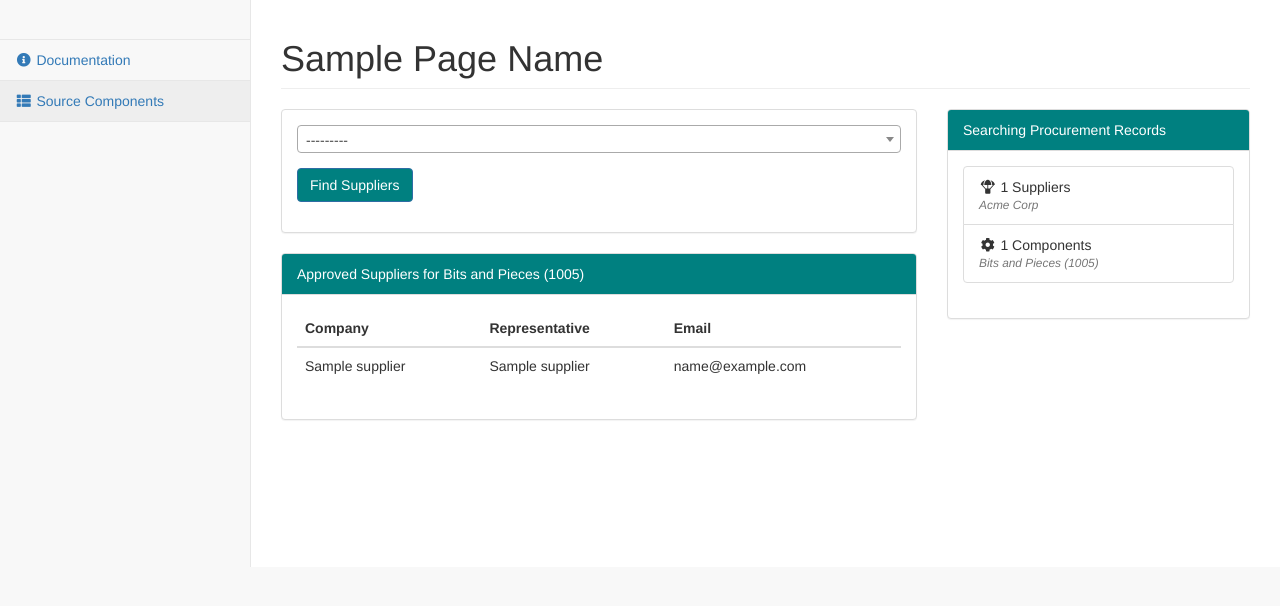
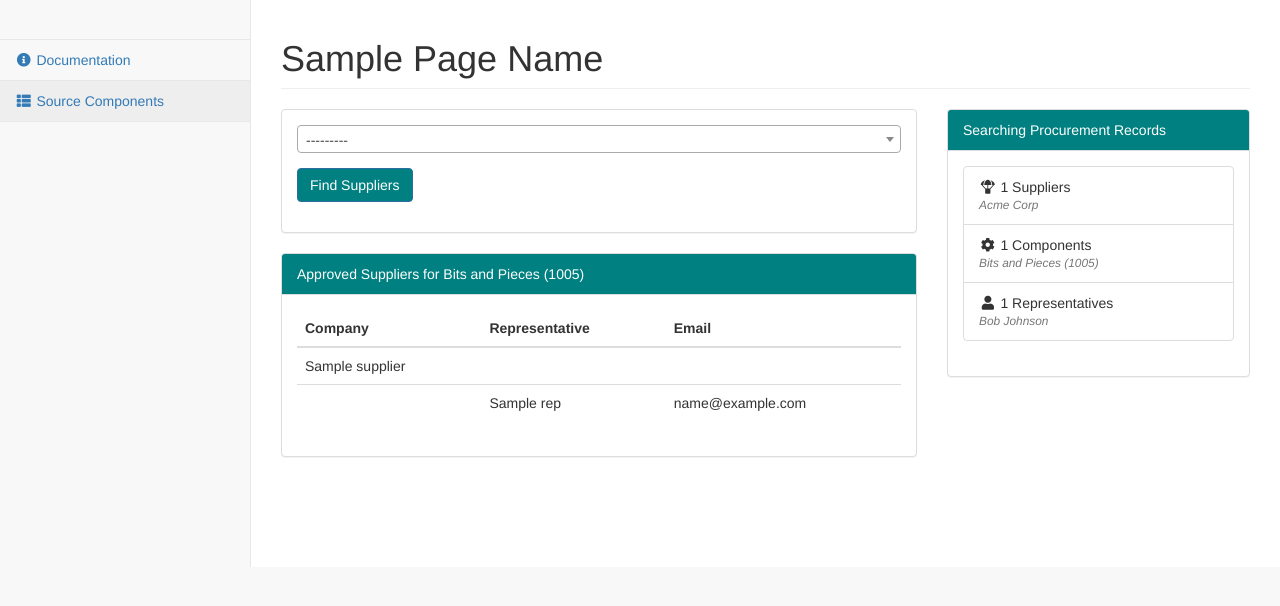
Before and after one commit to cmullan1/Django-Coding-Assignment, a Django app: template procurement/templates/procurement/source_components.html in a window 1280 px wide. Shown: the part 52-658 px from the top of the page. Run offline with Django 3.2, Linux system fonts and the light colour scheme; data comes from the database, SQL or seed files in the repository; both versions use the stored data as it was after the commit; the template is opened without the code that fills it: values that come from a table or form of the project are taken from there, most other values are stand-ins (such as "Sample title", 1, 10 or a date in 2020); some libraries are stand-ins or nearby versions.

Commit message:
First commit

```diff
--- a/procurement/models.py
+++ b/procurement/models.py
@@ -57,12 +57,44 @@ class Supplier(DashboardModel):
     Model which represents an individual or organisation which supplies components
     """
     name = models.CharField(max_length=255)
-    representative_name = models.CharField(max_length=255, null=True, blank=True)
-    representative_email = models.EmailField(max_length=255, null=True, blank=True)
+    # CMM -- Moved the representative name and email to the the Representative model
+    #representative_name = models.CharField(max_length=255, null=True, blank=True)
+    #representative_email = models.EmailField(max_length=255, null=True, blank=True)
     is_authorized = models.BooleanField()
+
+    """
+    CMM -- Added ordering by name for consistency with the other model classes and
+    to order the displayed suppliers alphabetically
+    """
+    class Meta:
+        ordering = ("name",)
 
     def __str__(self):
         return '{}'.format(self.name)
+
+
+"""
+CMM -- Added the Representative model class to allow each supplier to have more than
+       one representative
+"""
+class Representative(DashboardModel):
+    """
+    CMM -- Model which represents a supplier's representative.
+    """
+    representative_name = models.CharField(max_length=255)
+    representative_email = models.EmailField(max_length=255, null=True, blank=True)
+
+    """
+    CMM -- Added the supplier as a foreign key.  Allowed cascading deletes (if the supplier is deleted,
+           associated representatives are also deleted.
+    """
+    supplier = models.ForeignKey('Supplier', on_delete=models.CASCADE)
+
+    class Meta:
+        ordering = ("representative_name",)
+
+    def __str__(self):
+        return '{}'.format(self.representative_name)
 
 
 class Component(DashboardModel):
--- a/procurement/templates/procurement/documentation.html
+++ b/procurement/templates/procurement/documentation.html
@@ -45,9 +45,10 @@
                 </p>
 
 
+                <!--  CMM -- Modified the text to reflect the addition of the separate "representative" table  -->
                 <h2><a name="adding-data"></a>Adding Data</h2>
                 <p>
-                    You can manage the components and suppliers using the
+                    You can manage the components, suppliers, and representatives using the
                     <a href="{% url 'admin:index' %}">django admin panel</a>.
                 </p>
 
--- a/procurement/templates/procurement/includes/supplier_list.html
+++ b/procurement/templates/procurement/includes/supplier_list.html
@@ -17,11 +17,31 @@
                 </thead>
                 <tbody>
                 {% for supplier in supplier_results %}
+
+                    <!-- CMM -- Modified the following code so that the supplier name is shown once
+                     in the first table row, with the associated representative names and emails shown in
+                     the second and third columns of subsequent table rows.
+                     Note that the representative data corresponding to the supplier is given by
+                     supplier.representative_set, based on the foreign key relation between the two
+                     database tables.  -->
                     <tr>
                         <td>{{ supplier.name }}</td>
-                        <td>{{ supplier.representative_name }}</td>
-                        <td>{{ supplier.representative_email }}</td>
+                        <td></td>
+                        <td></td>
                     </tr>
+                    {% for rep in supplier.representative_set.all %}
+                        <tr>
+                            <td></td>
+                            <td>{{ rep.representative_name }}</td>
+                            <td>{{ rep.representative_email }}</td>
+                        </tr>
+                    {% empty %}
+                        <tr>
+                              <td></td>
+                              <td colspan="2">No representatives found.</td>
+                        </tr>
+                    {% endfor %}
+
                 {% empty %}
                     <tr>
                         <td colspan="3">No authorized suppliers found.</td>
--- a/procurement/templates/procurement/source_components.html
+++ b/procurement/templates/procurement/source_components.html
@@ -45,6 +45,11 @@
                         <span class="record-list"><i class="fa fa-cog fa-fw"></i> {{ component_count }} Components</span>
                         <span class="record-updated text-muted small"><em>{{ components_last_updated }}</em></span>
                     </span>
+                    <!-- CMM -- Added count and "last updated" display for Representative data -->
+                    <span class="list-group-item">
+                        <span class="record-list"><i class="fa fa-user fa-fw"></i> {{ representative_count }} Representatives</span>
+                        <span class="record-updated text-muted small"><em>{{ representatives_last_updated }}</em></span>
+                    </span>
                 </div>
                 <!-- /.list-group -->
             </div>
```
Also changed, not shown: procurement/admin.py (+15 -2 lines), procurement/serializers.py (+13 -1 lines), procurement/views.py (+11 -1 lines), db.sqlite3 (added), procurement/migrations/0002_auto_20181212_1033.py (added), procurement/migrations/0003_auto_20181212_1717.py (added).
